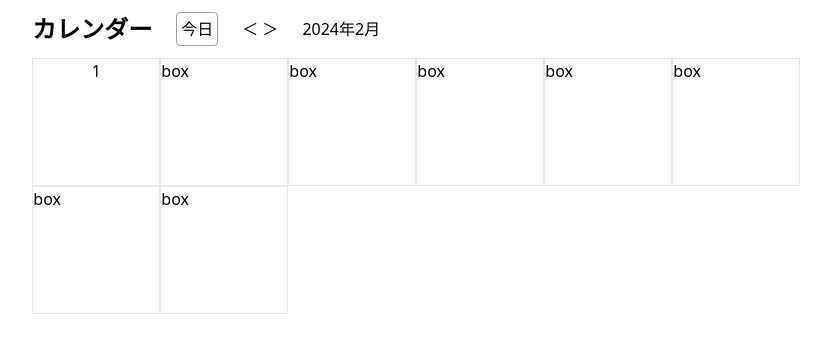
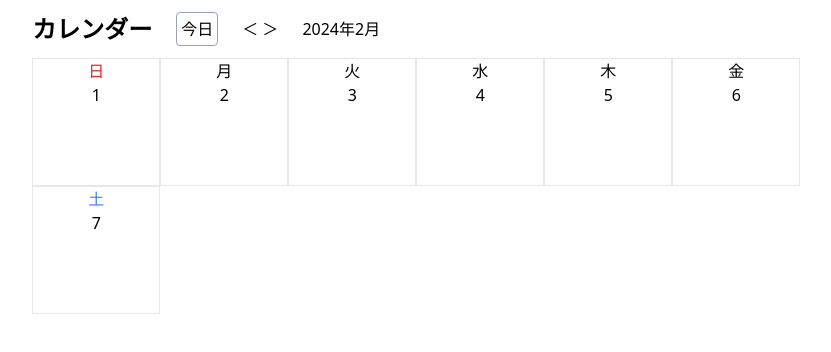
Before and after one commit to expsh13/React-08-Calendar, a React (Vite) app: page / in a window 1280 px wide. Shown: the top 352 px of the page, without its empty margins (181-1012 px from the left). Built offline with nearby package versions, Linux system fonts and the light colour scheme.

Commit message:
update style

```diff
--- a/src/components/Calendar/Calendar.tsx
+++ b/src/components/Calendar/Calendar.tsx
@@ -2,15 +2,33 @@ export const Calendar = () => {
   return (
     <div className="flex flex-wrap">
       <div className="w-32 h-32 border">
+        <p className="text-center text-red-600">日</p>
         <p className="text-center">1</p>
       </div>
-      <div className="w-32 h-32 border">box</div>
-      <div className="w-32 h-32 border">box</div>
-      <div className="w-32 h-32 border">box</div>
-      <div className="w-32 h-32 border">box</div>
-      <div className="w-32 h-32 border">box</div>
-      <div className="w-32 h-32 border">box</div>
-      <div className="w-32 h-32 border">box</div>
+      <div className="w-32 h-32 border">
+        <p className="text-center">月</p>
+        <p className="text-center">2</p>
+      </div>
+      <div className="w-32 h-32 border">
+        <p className="text-center">火</p>
+        <p className="text-center">3</p>
+      </div>
+      <div className="w-32 h-32 border">
+        <p className="text-center">水</p>
+        <p className="text-center">4</p>
+      </div>
+      <div className="w-32 h-32 border">
+        <p className="text-center">木</p>
+        <p className="text-center">5</p>
+      </div>
+      <div className="w-32 h-32 border">
+        <p className="text-center">金</p>
+        <p className="text-center">6</p>
+      </div>
+      <div className="w-32 h-32 border">
+        <p className="text-center text-blue-500">土</p>
+        <p className="text-center">7</p>
+      </div>
     </div>
   );
 };
--- a/src/output.css
+++ b/src/output.css
@@ -560,24 +560,8 @@ video {
   display: flex;
 }
 
-.h-36 {
-  height: 9rem;
-}
-
 .h-32 {
   height: 8rem;
-}
-
-.w-4\/5 {
-  width: 80%;
-}
-
-.w-11\/12 {
-  width: 91.666667%;
-}
-
-.w-36 {
-  width: 9rem;
 }
 
 .w-32 {
@@ -596,20 +580,8 @@ video {
   align-items: center;
 }
 
-.gap-3 {
-  gap: 0.75rem;
-}
-
-.gap-4 {
-  gap: 1rem;
-}
-
 .gap-1 {
   gap: 0.25rem;
-}
-
-.gap-5 {
-  gap: 1.25rem;
 }
 
 .gap-6 {
@@ -624,23 +596,9 @@ video {
   border-width: 1px;
 }
 
-.border-2 {
-  border-width: 2px;
-}
-
-.border-gray-50 {
-  --tw-border-opacity: 1;
-  border-color: rgb(249 250 251 / var(--tw-border-opacity));
-}
-
 .border-gray-400 {
   --tw-border-opacity: 1;
   border-color: rgb(156 163 175 / var(--tw-border-opacity));
-}
-
-.bg-slate-100 {
-  --tw-bg-opacity: 1;
-  background-color: rgb(241 245 249 / var(--tw-bg-opacity));
 }
 
 .bg-white {
@@ -665,6 +623,16 @@ video {
   font-weight: 700;
 }
 
+.text-blue-500 {
+  --tw-text-opacity: 1;
+  color: rgb(59 130 246 / var(--tw-text-opacity));
+}
+
+.text-red-600 {
+  --tw-text-opacity: 1;
+  color: rgb(220 38 38 / var(--tw-text-opacity));
+}
+
 .hover\:cursor-pointer:hover {
   cursor: pointer;
 }
```
